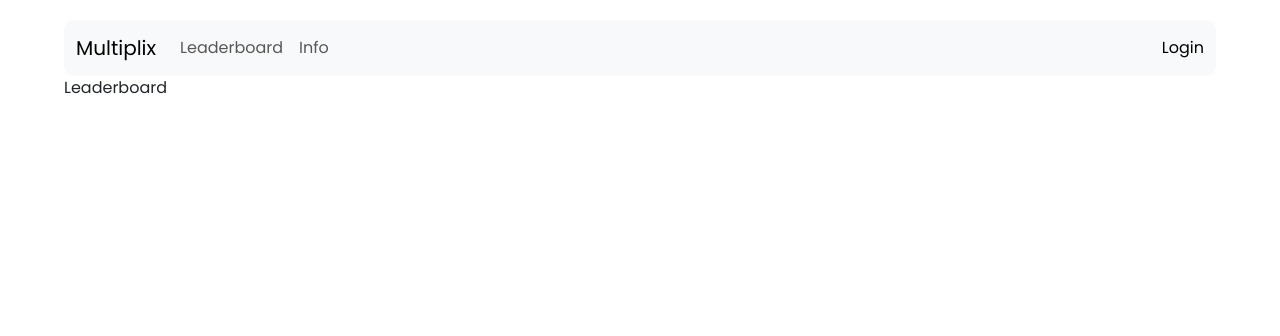
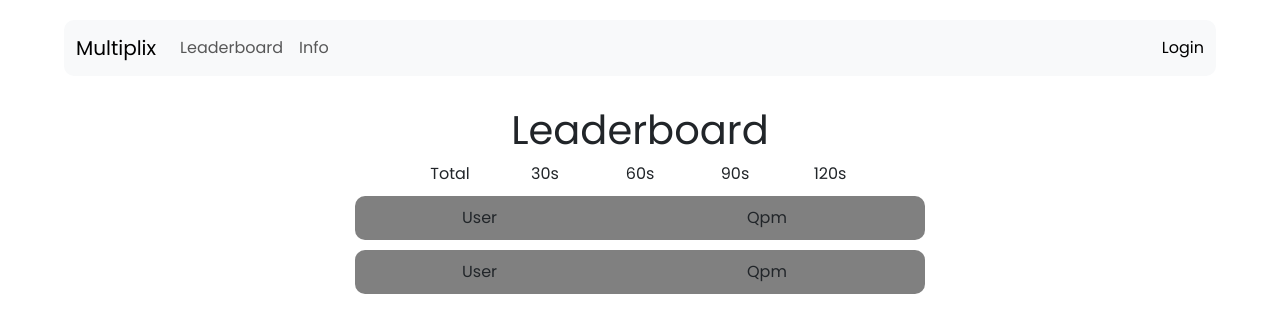
Before and after one commit to bcchen52/multiplix, a Django app: page /leaderboard in a window 1280 px wide. Shown: the top 336 px of the page. Run offline with Django 5.2, Linux system fonts and the light colour scheme.

Commit message:
profile pages, working on leaderboards

```diff
--- a/multiplix/static/multiplix/styles.css
+++ b/multiplix/static/multiplix/styles.css
@@ -9,10 +9,6 @@ h1 {
 .body {
     margin-left:5%;
     margin-right:5%;
-}
-
-#login-container {
-    margin-top:30px;
 }
 
 .form-group {
@@ -33,6 +29,18 @@ h1 {
 hr {
     margin-top: 0px;
     margin-bottom: 0px;
+}
+
+.leaderboard-entry {
+    background-color: gray;
+    padding-top:10px;
+    padding-bottom:10px;
+    border-radius: 10px;
+    margin-bottom: 10px;
+}
+
+#leaderboard-options {
+    margin-bottom:10px;
 }
 
 #time-selector > .btn:active {
--- a/multiplix/templates/multiplix/leaderboard.html
+++ b/multiplix/templates/multiplix/leaderboard.html
@@ -5,6 +5,53 @@ Leaderboard
 {% endblock %}
 
 {% block body %}
-Leaderboard
+<div class="container">
+    <div class="row justify-content-center">
+        <div class="col-auto">
+            <h1>Leaderboard</h1>
+        </div>
+    </div>
+    <div class="row justify-content-center">
+        <div class="col-lg-6 col-md-8 col-10">
+            <div class="row justify-content-center" id="leaderboard-options">
+                <div class="col-2 text-center">
+                    Total
+                </div>
+                <div class="col-2 text-center">
+                    30s
+                </div>
+                <div class="col-2 text-center">
+                    60s
+                </div>
+                <div class="col-2 text-center">
+                    90s
+                </div>
+                <div class="col-2 text-center">
+                    120s
+                </div>
+            </div>
+        </div>
+    </div>
+    <div class="row justify-content-center" >
+        <div class="col-lg-6 col-md-8 col-10">
+            <div class="row justify-content-around leaderboard-entry">
+                <div class="col-2">
+                    User
+                </div>
+                <div class="col-2">
+                    Qpm
+                </div>
+            </div>
+            <div class="row justify-content-around leaderboard-entry">
+                <div class="col-2">
+                    User
+                </div>
+                <div class="col-2">
+                    Qpm
+                </div>
+            </div>
+        </div>
+    </div>
+</div>
 
 {% endblock %}
--- a/multiplix/urls.py
+++ b/multiplix/urls.py
@@ -7,7 +7,7 @@ urlpatterns = [
     path("login", views.login_view, name="login"),
     path("logout", views.logout_view, name="logout"),
     path("register", views.register, name="register"),
-    path("profile/<str:user>", views.profile, name="profile"),
+    path("profile/<str:username>", views.profile, name="profile"),
     path("info", views.info, name="info"),
     path("leaderboard", views.leaderboard, name="leaderboard"),
     path("test", views.create_test, name="create_test"),
--- a/multiplix/views.py
+++ b/multiplix/views.py
@@ -6,14 +6,32 @@ from django.shortcuts import render
 from django.urls import reverse
 from django.views.decorators.csrf import csrf_exempt
 
-from .models import User, Profile, Test
+from .models import User, Profile, Test, Leaderboard
 
 # Create your views here.
 
+# Create Leaderboards
+def create_leaderboards():
+    if not Leaderboard.objects.filter(name="Top QPM").exists:
+        top_qpm = Leaderboard(name="Top QPM")
+        top_qpm.save()
+    if not Leaderboard.objects.filter(name="Top QPM 30 Seconds").exists:
+        top_qpm = Leaderboard(name="Top QPM 30 Seconds")
+        top_qpm.save()
+    if not Leaderboard.objects.filter(name="Top QPM 60 Seconds").exists:
+        top_qpm = Leaderboard(name="Top QPM 60 Seconds")
+        top_qpm.save()
+    if not Leaderboard.objects.filter(name="Top QPM 120").exists:
+        top_qpm = Leaderboard(name="Top QPM 120 Seconds")
+        top_qpm.save()
+    if not Leaderboard.objects.filter(name="Top QPM 180").exists:
+        top_qpm = Leaderboard(name="Top QPM 180 Seconds")
+        top_qpm.save()
+
+create_leaderboards()
 
 def index(request):
     return render(request, "multiplix/index.html")
-
 
 def login_view(request):
     if request.method == "POST":
@@ -64,10 +82,27 @@ def register(request):
                 "register_message": "Username already taken."
             })
         login(request, user)
+        profile = Profile(user=user)
+        profile.save()
         return HttpResponseRedirect(reverse("index"))
 
-def profile(request, user):
+def profile(request, username):
+    try:
+        user = User.objects.get(username=username)
+    except User.DoesNotExist:
+        return HttpResponseRedirect(reverse("index"))
+
+    try:
+        profile = Profile.objects.get(user=user)
+    except Profile.DoesNotExist:
+        return HttpResponseRedirect(reverse("index"))
+
     return render(request, "multiplix/profile.html", {
+        "best_overall": profile.best_overall,
+        "best_30": profile.best_30,
+        "best_60": profile.best_60,
+        "best_120": profile.best_120,
+        "best_180": profile.best_180,
     })
 
 def info(request):
@@ -83,20 +118,42 @@ def leaderboard(request):
 def test(request, id):
     #finish test
     if request.method == 'PUT':
+        test = Test.objects.get(id=id)
+        data = json.loads(request.body)
+        profile = Profile.objects.get(user=test.user)
+
+        #check profile
+        if data["qpm"] > profile.best_overall:
+            profile.best_overall = data["qpm"]
+        if data["time"] == 30:
+            if data["qpm"] > profile.best_30:
+                profile.best_30 = data["qpm"]
+        if data["time"] == 60:
+            if data["qpm"] > profile.best_60:
+                profile.best_60 = data["qpm"]
+        if data["time"] == 120:
+            if data["qpm"] > profile.best_120:
+                profile.best_120 = data["qpm"]
+        if data["time"] == 180:
+            if data["qpm"] > profile.best_180:
+                profile.best_180 = data["qpm"]
+
+        profile.save()
+
+
         #put all values
         #save test
         #if it is user's personal best or leaderboard, don't kill it
         # else kill it
         #clear all empty tests
         #
-        pass
+        return JsonResponse({
+            "message": "Post updated!"
+        }, status=200)
 
 @csrf_exempt
 def create_test(request):
-    Test.objects.filter(user = None).delete()
-    #kill tests from people without a user
-    tests = Test.objects.all().count()
-    print(tests)
+    Test.objects.filter(user=None).delete()
     if request.method == 'POST':
         #create test, return testid
         data = json.loads(request.body)
@@ -110,5 +167,15 @@ def create_test(request):
         test.save()
         return JsonResponse({
             "test_id": test.id,
-            "time": test.get_user(),
+            "logged_in": request.user.is_authenticated,
         }, status=400)
+
+
+def update_leaderboards(test):
+    #first, check if the leaderboards are less than 50
+        #get leaderboard
+    #else, check if test qpm is greater than the lowest value
+    #if so, loop through
+    #find a way to loop thru all leaderboards
+        #get a field called time, let overall be 0
+    pass
```
Also changed, not shown: multiplix/models.py (+19 -14 lines), multiplix/static/multiplix/multiplix.js (+34 -33 lines), multiplix/templates/multiplix/index.html (+24 -20 lines), multiplix/templates/multiplix/info.html (+8 -1 lines), multiplix/templates/multiplix/login.html (+10 -13 lines), multiplix/templates/multiplix/profile.html (+19 -3 lines).
